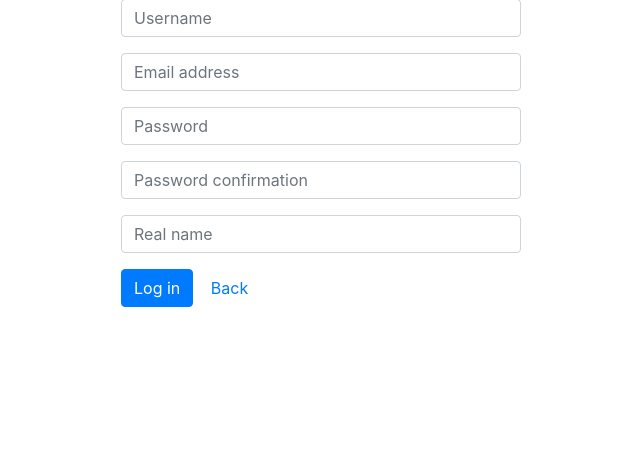
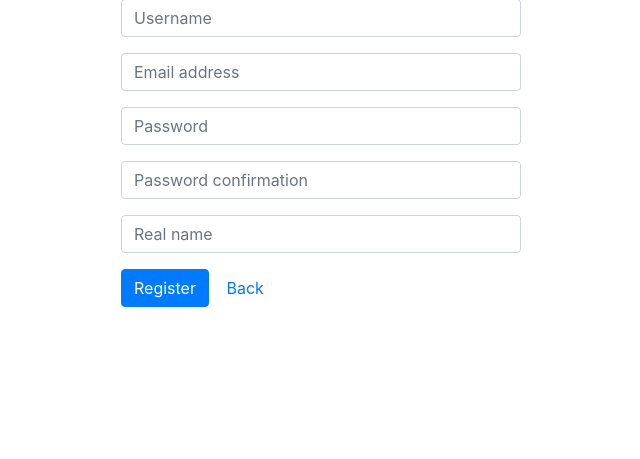
Before and after one commit to dtao/django-starter, a Django app: page /account/register in a window 1280 px wide. Shown: the part 247-706 px from the top of the page, without its empty margins (319-959 px from the left). Run offline with Django 3.2, Linux system fonts and the light colour scheme; style sheets or scripts are compiled from the project's sources.

Commit message:
Make form submit label configurable
This allows the login and registration forms to have different labels

```diff
--- a/template/accounts/templates/registration/_form.html
+++ b/template/accounts/templates/registration/_form.html
@@ -14,7 +14,7 @@
     </div>
     {% endfor %}
 
-    <input class="btn btn-primary" type="submit" value="Log in" />
+    <input class="btn btn-primary" type="submit" value="{{ submit_label }}" />
     <a class="btn btn-link" href="{% url 'index' %}">Back</a>
     {% if form.non_field_errors %}
     <small class="form-text text-danger">{{ form.non_field_errors|first }}</small>
--- a/template/accounts/templates/registration/login.html
+++ b/template/accounts/templates/registration/login.html
@@ -3,5 +3,5 @@
 {% load form_extras %}
 
 {% block content %}
-{% form_tag "login-form" form %}
+{% form_tag form "login-form" "Log in" %}
 {% endblock %}
--- a/template/accounts/templates/registration/register.html
+++ b/template/accounts/templates/registration/register.html
@@ -3,5 +3,5 @@
 {% load form_extras %}
 
 {% block content %}
-{% form_tag "register-form" form %}
+{% form_tag form "register-form" "Register" %}
 {% endblock %}
--- a/template/accounts/templatetags/form_extras.py
+++ b/template/accounts/templatetags/form_extras.py
@@ -4,8 +4,9 @@ register = template.Library()
 
 
 @register.inclusion_tag('registration/_form.html')
-def form_tag(form_id, form):
+def form_tag(form, form_id, submit_label):
     return {
+        'form': form,
         'form_id': form_id,
-        'form': form
+        'submit_label': submit_label
     }
```
